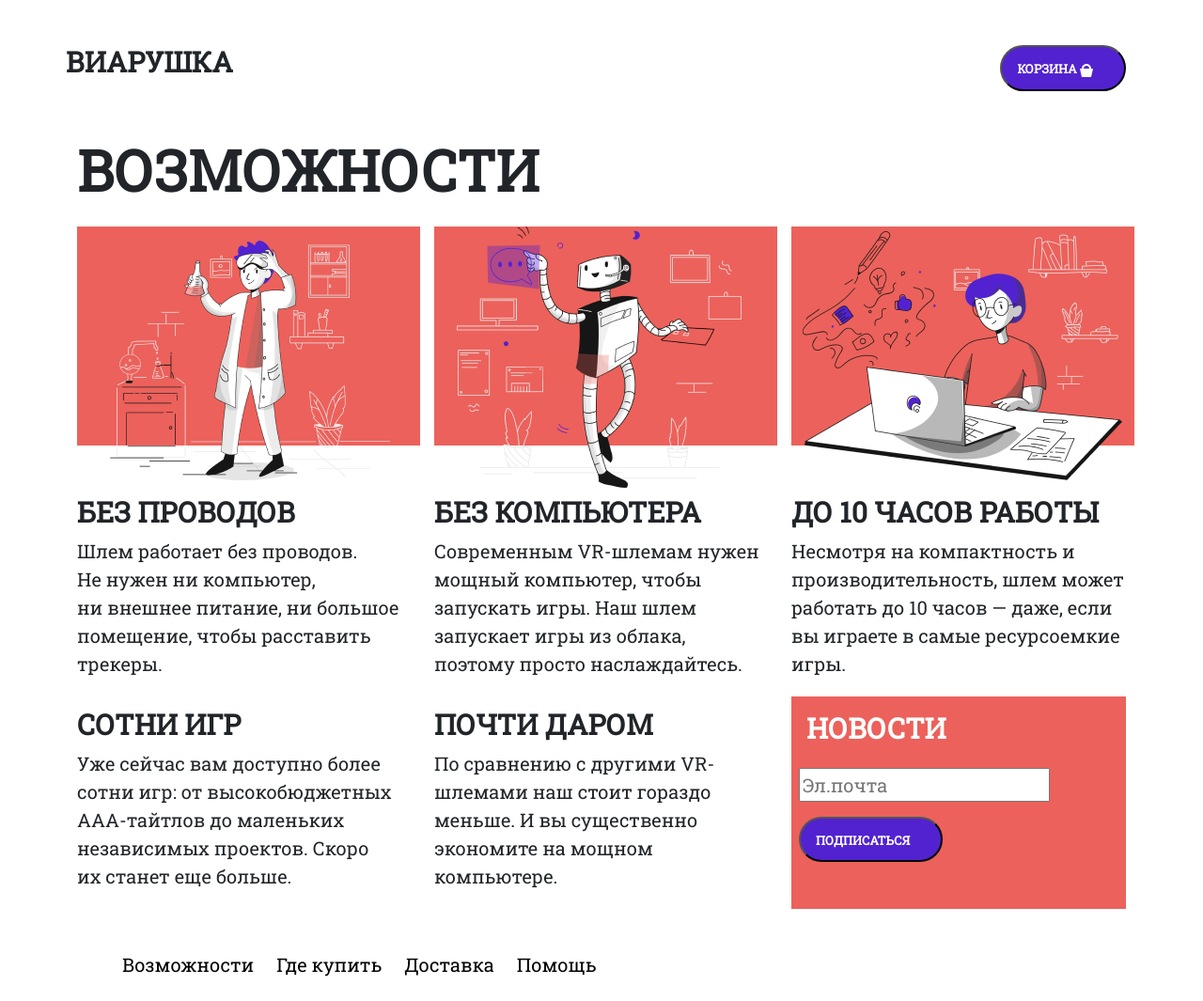
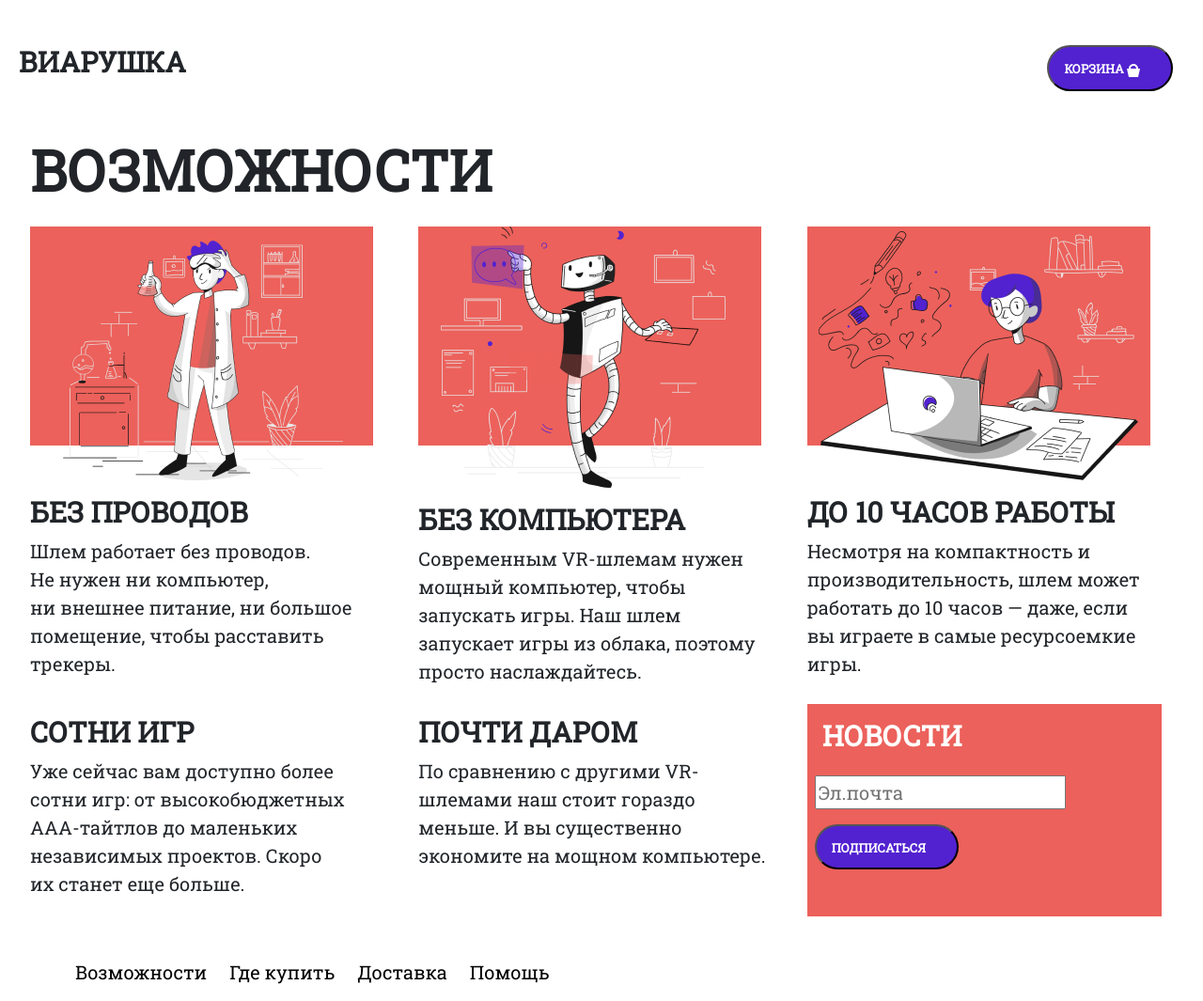
Before and after one commit to kretova0319/olgaweek08-03, a plain HTML site: page index2.html in a window 1280 px wide. Shown: the whole page at 94% size. Drawn offline with Linux system fonts and the light colour scheme.

Commit message:
Добавлен img-fluid

```diff
--- a/index2.html
+++ b/index2.html
@@ -35,44 +35,44 @@
 
     <div class="container mt-5">
         <h1 class="h1 pb-3">ВОЗМОЖНОСТИ</h1>
-        <div class="row row-cols-1 row-cols-sm-2 row-cols-md-3">
+        <div class="row row-cols-1 row-cols-sm-2 row-cols-md-3 justify-content-center">
             <div class="col">
-                <div class="wireless-card h-100 border-0">
-                    <img class="wireless-card__pic" src="images/pic1.png" alt="">
+                <div class="wireless-card h-100">
+                    <img class="wireless-card__pic img-fluid" src="images/pic1.png" alt="">
                     <h2 class="wireless-card__title h6 fw-bold mt-3">БЕЗ ПРОВОДОВ</h2>
-                    <p class="wireless-card__text mt-2">Шлем работает без проводов. Не нужен ни компьютер, ни внешнее питание, ни большое помещение, чтобы расставить трекеры.</p>
+                    <p class="wireless-card__text mt-2 pe-3">Шлем работает без проводов. Не нужен ни компьютер, ни внешнее питание, ни большое помещение, чтобы расставить трекеры.</p>
                 </div>
             </div>
             <div class="col">
-                <div class="compless-card h-100 border-0">
-                    <img class="compless-card__pic" src="images/pic2.png" alt="">
-                    <h2 class="compless-card__title h6 fw-bold mt-2">БЕЗ КОМПЬЮТЕРА</h2>
-                    <p class="compless-card__text mt-2">Современным VR-шлемам нужен мощный компьютер, чтобы запускать игры. Наш шлем запускает игры из облака, поэтому просто наслаждайтесь.</p>
+                <div class="compless-card h-100">
+                    <img class="compless-card__pic img-fluid" src="images/pic2.png" alt="">
+                    <h2 class="compless-card__title h6 fw-bold mt-3">БЕЗ КОМПЬЮТЕРА</h2>
+                    <p class="compless-card__text mt-2 pe-3">Современным VR-шлемам нужен мощный компьютер, чтобы запускать игры. Наш шлем запускает игры из облака, поэтому просто наслаждайтесь.</p>
                 </div>
             </div>
             <div class="col">
-                <div class="long-card h-100 border-0">
-                    <img class="long-card__pic" src="images/pic3.png" alt="">
+                <div class="long-card h-100">
+                    <img class="long-card__pic img-fluid" src="images/pic3.png" alt="">
                     <h2 class="long-card__title h6 fw-bold mt-3">ДО 10 ЧАСОВ РАБОТЫ</h2>
-                    <p class="long-card__text mt-2">Несмотря на компактность и производительность, шлем может работать до 10 часов — даже, если вы играете в самые ресурсоемкие игры.</p>
+                    <p class="long-card__text mt-2 pe-3">Несмотря на компактность и производительность, шлем может работать до 10 часов — даже, если вы играете в самые ресурсоемкие игры.</p>
                 </div>
             </div>
         </div>
-        <div class="row row-cols-1 row-cols-sm-2 row-cols-md-3">
-            <div class="col">
-                <div class="games-card h-100 border-0">
+        <div class="row row-cols-1 row-cols-sm-2 row-cols-md-3 justify-content-center">
+            <div class="col pe-4">
+                <div class="games-card h-100">
                     <h2 class="games-card__title h6 fw-bold mt-3">СОТНИ ИГР</h2>
                     <p class="games-card__text mt-2">Уже сейчас вам доступно более сотни игр: от высокобюджетных ААА-тайтлов до маленьких независимых проектов. Скоро их станет еще больше.</p>
                 </div>
             </div>
-            <div class="col">
-                <div class="free-card h-100 border-0">
+            <div class="col pe-4">
+                <div class="free-card h-100">
                     <h2 class="free-card__title h6 fw-bold mt-3">ПОЧТИ ДАРОМ</h2>
                     <p class="free-card__text mt-2">По сравнению с другими VR-шлемами наш стоит гораздо меньше. И вы существенно экономите на мощном компьютере.</p>
                 </div>
             </div>
-            <div class="col">
-                <div class="sbscribe-card h-100 border-0">
+            <div class="col pe-4">
+                <div class="sbscribe-card h-100">
                     <h2 class="sbscribe-card__title h6 fw-bold mt-1 p-3 text-white">НОВОСТИ</h2>
                     <div class="sbscribe-card__reaction">
                         <input type="email" class="sbscribe__email ms-2 me-5" placeholder="Эл.почта">
--- a/style.css
+++ b/style.css
@@ -1,8 +1,11 @@
 body{
-    max-width: 1440px;
+
     min-width: 320px;
     font-family: 'Roboto Slab', serif;
     font-size: 20px;
+}
+.container{
+    max-width: 1240px;
 }
 .h1,
 h1{
```
